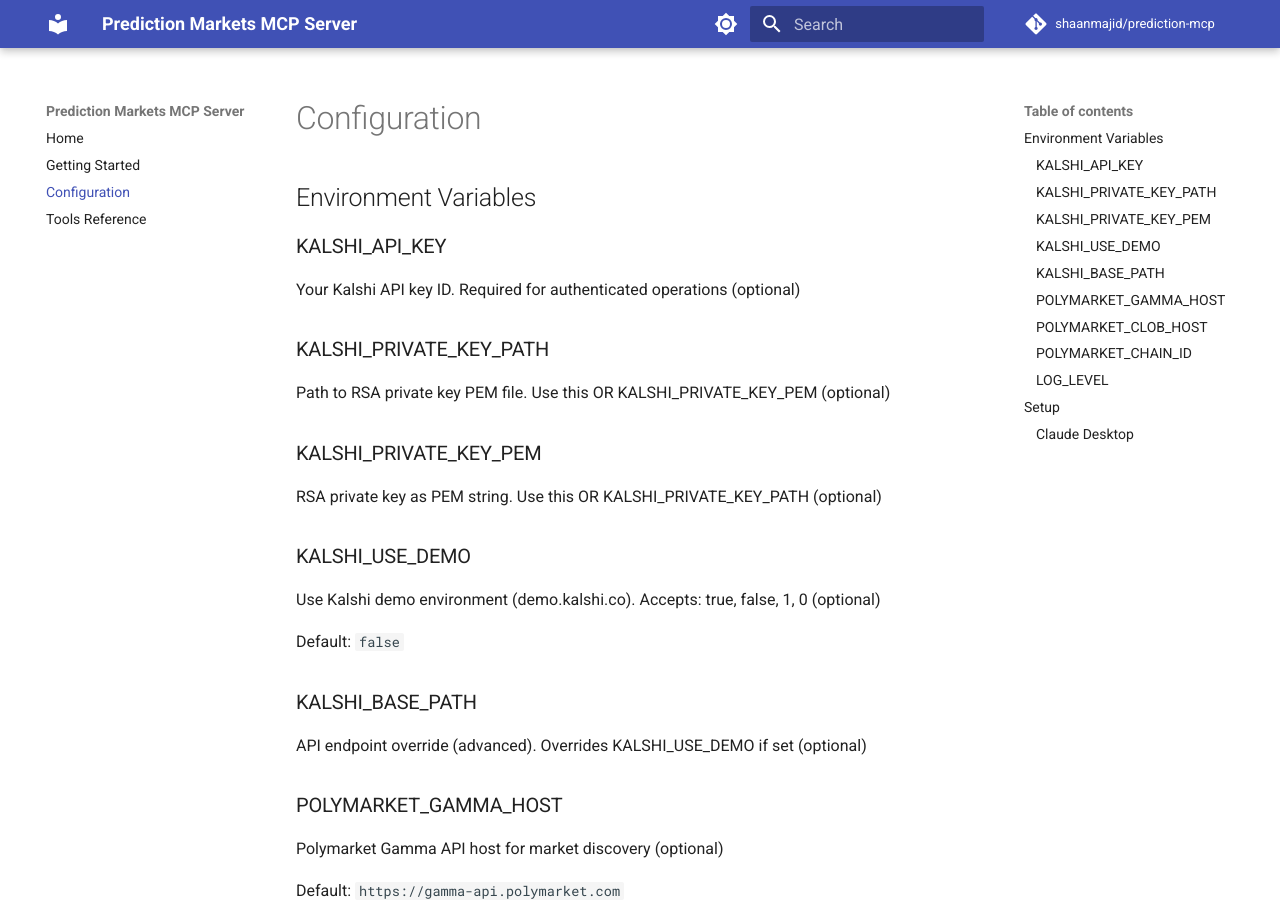
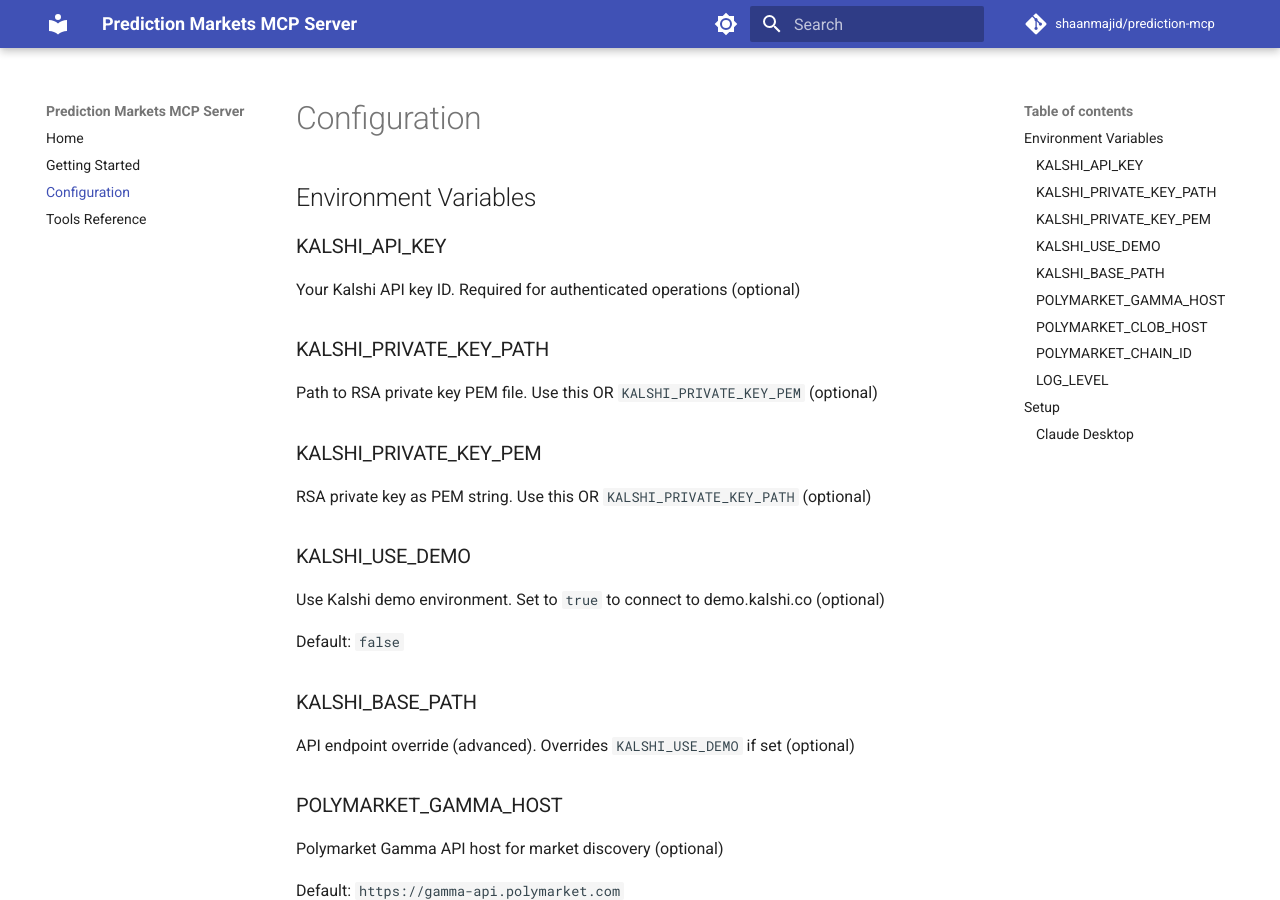
Before and after one commit to shaanmajid/prediction-mcp, an MkDocs documentation site: the page built from docs/configuration.md, in a window 1280 px wide and 900 px high. Built offline with MkDocs 1.6.1 and Material for MkDocs 9.7.7, drawn with Linux system fonts in a browser that asks for light colours; comment, search, counter and statistics services are not loaded.

Commit message:
docs: restore backticks in env var descriptions
Add backticks around env var references in descriptions (e.g.,
`KALSHI_PRIVATE_KEY_PEM`) for proper markdown formatting.

```diff
--- a/docs/configuration.md
+++ b/docs/configuration.md
@@ -10,21 +10,21 @@ Your Kalshi API key ID. Required for authenticated operations (optional)
 
 ### KALSHI_PRIVATE_KEY_PATH
 
-Path to RSA private key PEM file. Use this OR KALSHI_PRIVATE_KEY_PEM (optional)
+Path to RSA private key PEM file. Use this OR `KALSHI_PRIVATE_KEY_PEM` (optional)
 
 ### KALSHI_PRIVATE_KEY_PEM
 
-RSA private key as PEM string. Use this OR KALSHI_PRIVATE_KEY_PATH (optional)
+RSA private key as PEM string. Use this OR `KALSHI_PRIVATE_KEY_PATH` (optional)
 
 ### KALSHI_USE_DEMO
 
-Use Kalshi demo environment (demo.kalshi.co). Accepts: true, false, 1, 0 (optional)
+Use Kalshi demo environment. Set to `true` to connect to demo.kalshi.co (optional)
 
 Default: `false`
 
 ### KALSHI_BASE_PATH
 
-API endpoint override (advanced). Overrides KALSHI_USE_DEMO if set (optional)
+API endpoint override (advanced). Overrides `KALSHI_USE_DEMO` if set (optional)
 
 ### POLYMARKET_GAMMA_HOST
 
```
Also changed, not shown: 1 other file.
